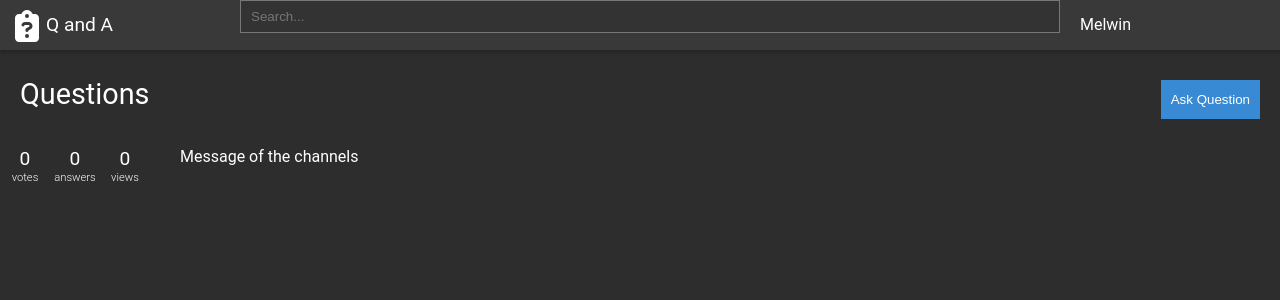
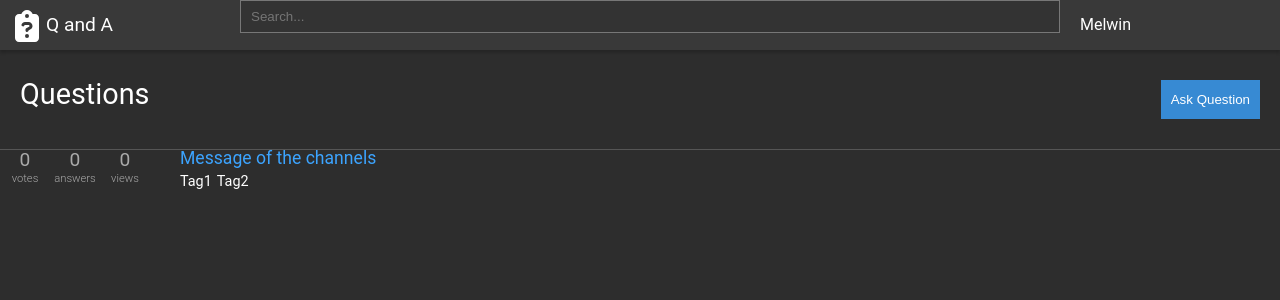
Before and after one commit to mel2312/Cmpt353_finalProject, a React (Create React App) app in the folder final-project/: page / in a window 1280 px wide. Shown: the top 300 px of the page. Built offline with nearby package versions, Linux system fonts and the light colour scheme.

Commit message:
Border working between the queston and description

```diff
--- a/final-project/src/Questons.js
+++ b/final-project/src/Questons.js
@@ -26,6 +26,7 @@ const QuestionRow = styled.div`
     padding: 15px 15px;
     display: grid;
     grid-template-columns: repeat(3,50px) 1fr;
+    border-top: 1px solid #555;
 
 
 `;
@@ -34,6 +35,7 @@ const QuestionStat= styled.div`
     text-align: center;
     display: inline-block;
     font-size: 1.2rem;
+    color:#aaa;
     span{
         font-size: .7rem;
         display:block;
@@ -49,9 +51,21 @@ const QuestionTitleArea = styled.div`
 
 const Tag = styled.span`
     display: inline-block;
-    margin-right: 3px;
+    margin-right: 5px;
     background-color: #3e4a52
     color: #9cc3db
+    padding: 7px;
+    border-raidus: 4px;
+    font-size: .9rem
+
+`;
+
+const QuestionLink = styled.a`
+    text-decoration: none;
+    color: #3ca4ff;
+    font-size: 1.1rem;
+    display: block;
+    margin-bottom: 5px
 `;
 
 function Question(){
@@ -65,7 +79,11 @@ function Question(){
                 <QuestionStat>0 <span>votes</span></QuestionStat>
                 <QuestionStat>0 <span>answers</span></QuestionStat>
                 <QuestionStat>0 <span>views</span></QuestionStat>
-                <QuestionTitleArea>Message of the channels</QuestionTitleArea>
+                <QuestionTitleArea>
+                    <QuestionLink>Message of the channels</QuestionLink>
+                    <Tag>Tag1</Tag>
+                    <Tag>Tag2</Tag>
+                </QuestionTitleArea>
             </QuestionRow>
 
         </main>
```
